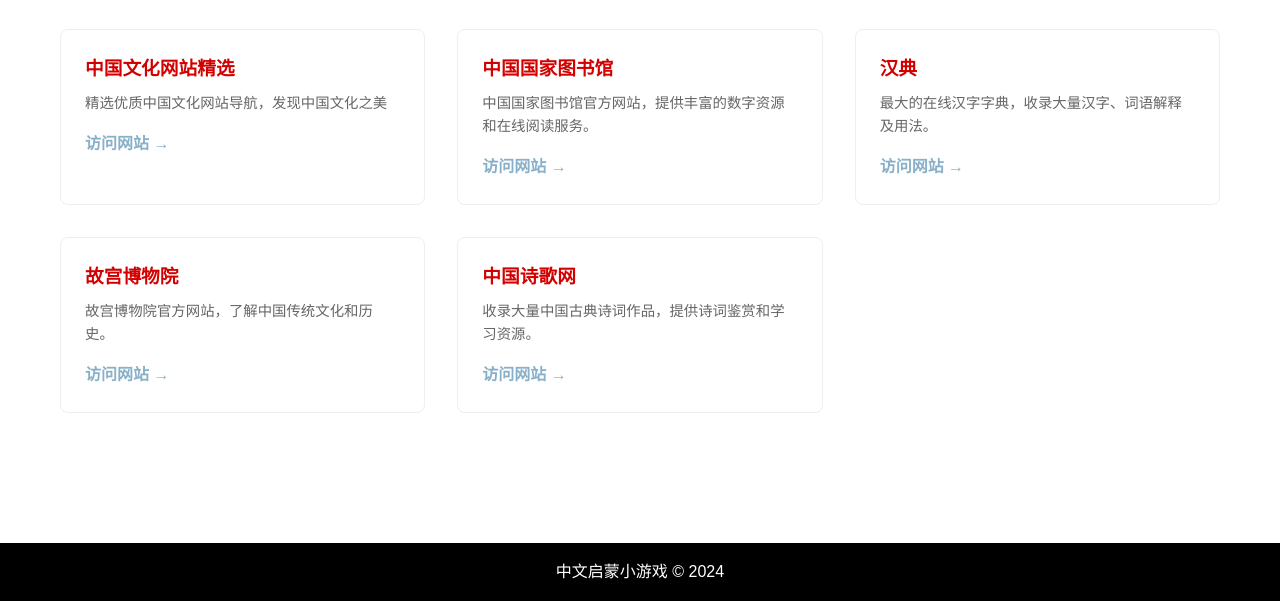
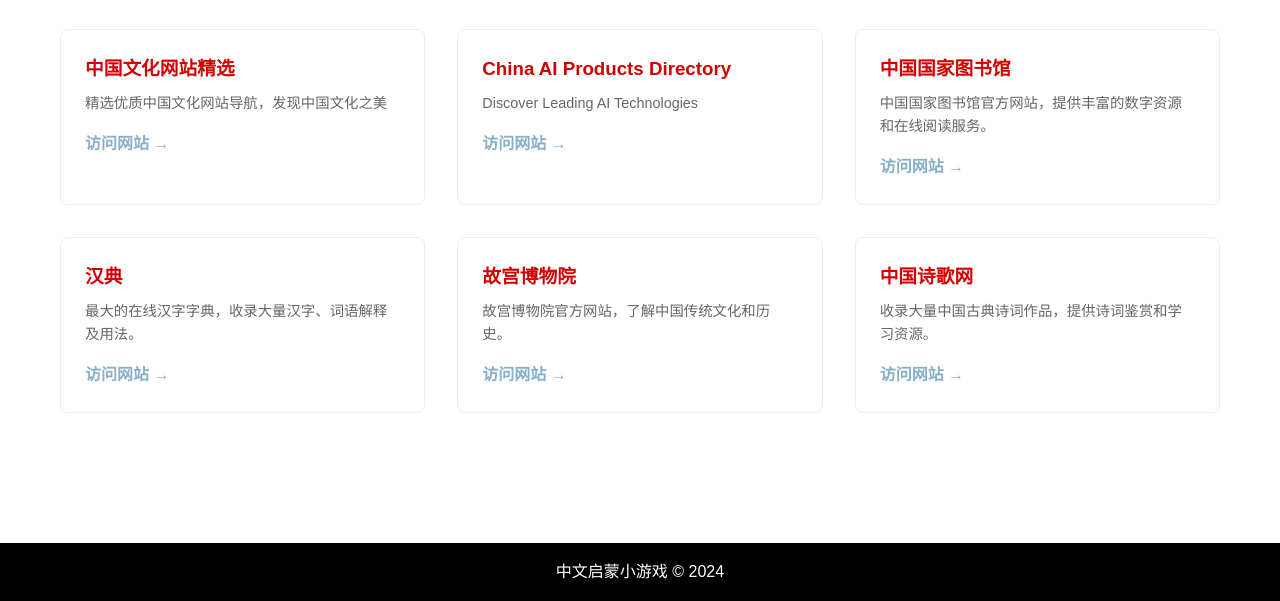
Before and after one commit to aoe1124/Chinese-Character-Games, a website: page links.html in a window 1280 px wide. Shown: the part 199-800 px from the top of the page. Drawn offline with Linux system fonts and the light colour scheme.

Commit message:
更新友情链接

```diff
--- a/links.html
+++ b/links.html
@@ -90,6 +90,11 @@
                         <a href="https://www.wonderchina.win/" target="_blank">访问网站 →</a>
                     </div>
                     <div class="link-card">
+                        <h3>China AI Products Directory</h3>
+                        <p>Discover Leading AI Technologies</p>
+                        <a href="https://www.chinaai.work/" target="_blank">访问网站 →</a>
+                    </div>
+                    <div class="link-card">
                         <h3>中国国家图书馆</h3>
                         <p>中国国家图书馆官方网站，提供丰富的数字资源和在线阅读服务。</p>
                         <a href="http://www.nlc.cn" target="_blank">访问网站 →</a>
```
